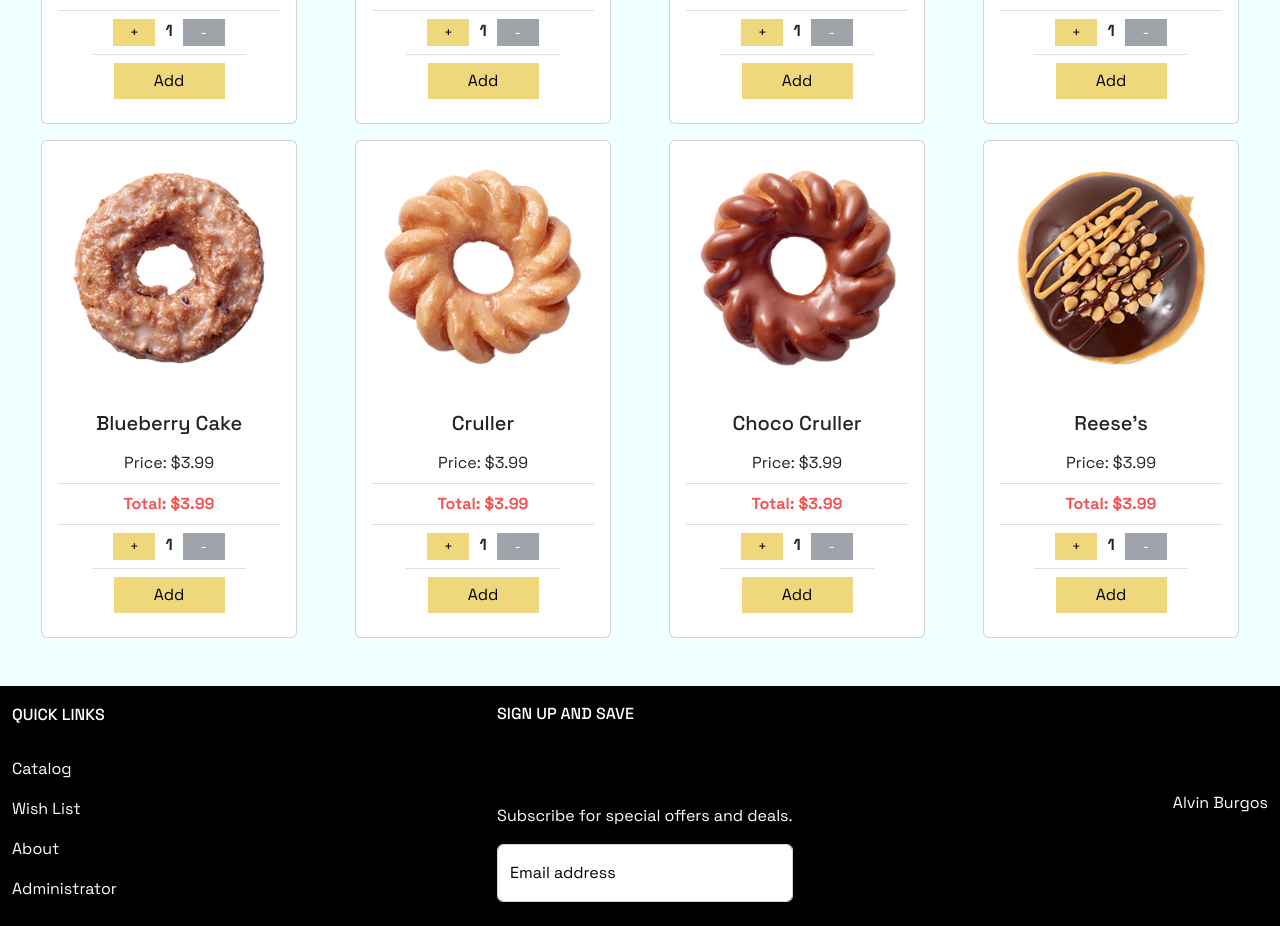
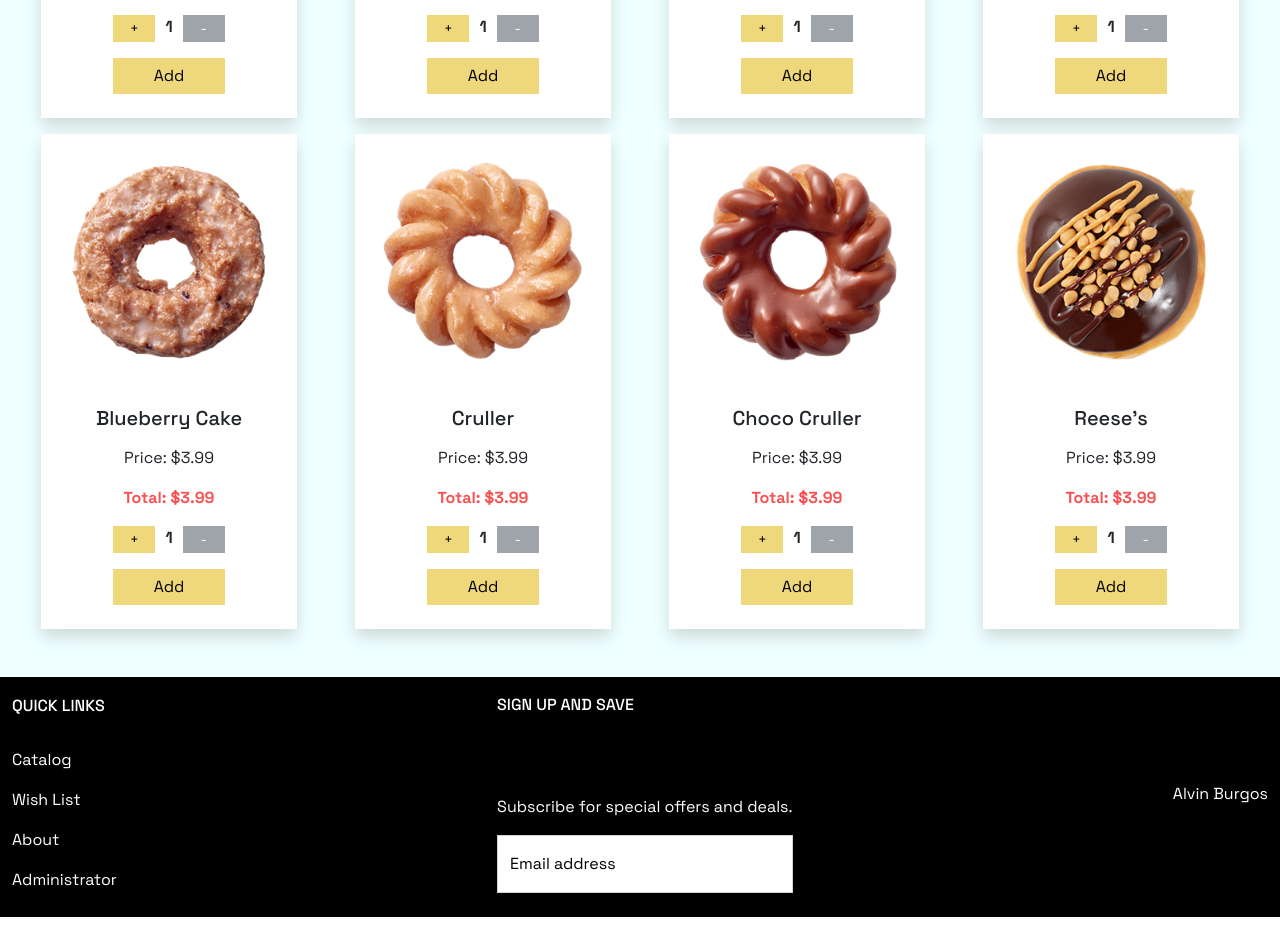
Before and after one commit to seralvinburgos/107_frontend, a React (Create React App) app: page /catalog in a window 1280 px wide. Shown: the part 1180-2106 px from the top of the page. Built offline with nearby package versions, Linux system fonts and the light colour scheme.

Commit message:
final layouts completed until next class. Fixed border issue on catalog products. Will submit as assignment 2.

```diff
--- a/src/components/footer.css
+++ b/src/components/footer.css
@@ -18,3 +18,6 @@
 .subscribe {
     color: black;
 }
+.subscribe .subInput {
+    border-radius: 0;
+}
--- a/src/components/footer.jsx
+++ b/src/components/footer.jsx
@@ -20,7 +20,7 @@ function Footer() {
                 <br />
                 <p>Subscribe for special offers and deals.</p>
                 <div className="subscribe form-floating mb-3">
-                    <input type="email" className="form-control" id="floatingInput" placeholder="name@example.com" />
+                    <input type="email" className="form-control subInput" id="floatingInput" placeholder="name@example.com" />
                     <label for="floatingInput">Email address</label>
                 </div>
             </div>
--- a/src/components/product.css
+++ b/src/components/product.css
@@ -13,3 +13,6 @@
     border: none;
     border-radius: 0;
 }
+#prodCard {
+    border-radius: 0;
+}
--- a/src/components/product.jsx
+++ b/src/components/product.jsx
@@ -19,14 +19,14 @@ const Product = (props) => {
 
     return (
         <div className="col">
-            <div className="card col m-auto" style={{'width':'16rem'}}>
+            <div className="card col m-auto shadow border-0" id="prodCard" style={{'width':'16rem'}}>
                 <img src={"/images/" + props.data.image} className="card-img-top" alt="..."/>
                 <div className="card-body">
                     <h5 className="card-title">{props.data.title}</h5>
                     <ul className="list-group list-group-flush">
-                        <li className="list-group-item text-center priceEach">Price: ${props.data.price.toFixed(2)}</li>
-                        <li className="list-group-item text-center totalPrice">Total: ${getTotal()}</li>
-                        <li className="list-group-item m-auto"><QuantPicker onChange={handleQuantChange}/></li>
+                        <li className="list-group-item text-center priceEach border-0">Price: ${props.data.price.toFixed(2)}</li>
+                        <li className="list-group-item text-center totalPrice border-0">Total: ${getTotal()}</li>
+                        <li className="list-group-item m-auto border-0"><QuantPicker onChange={handleQuantChange}/></li>
                         <Link to="#" type="button" className="btn btn-warning col-6 m-auto my-2">Add</Link>
                     </ul>
                 </div>
--- a/src/pages/catalog.css
+++ b/src/pages/catalog.css
@@ -24,6 +24,3 @@
 .catalog h5 {
     text-align: center;
 }
-.list-container {
-    /* height: 50rem; */
-}
--- a/src/pages/catalog.jsx
+++ b/src/pages/catalog.jsx
@@ -33,7 +33,7 @@ function Catalog() {
             <br />
             <h5>We have {products.length} products waiting for you</h5>
             <br />
-            <div className="list-container container-fluid d-flex flex-wrap justify-content-around mb-3">
+            <div className="list-container container-xxl d-flex flex-wrap justify-content-around mb-3">
                 {products.map(prod => <div key={prod._id} className="row col mb-3">
                 <Product  data={prod} />
                 </div> )}
```
